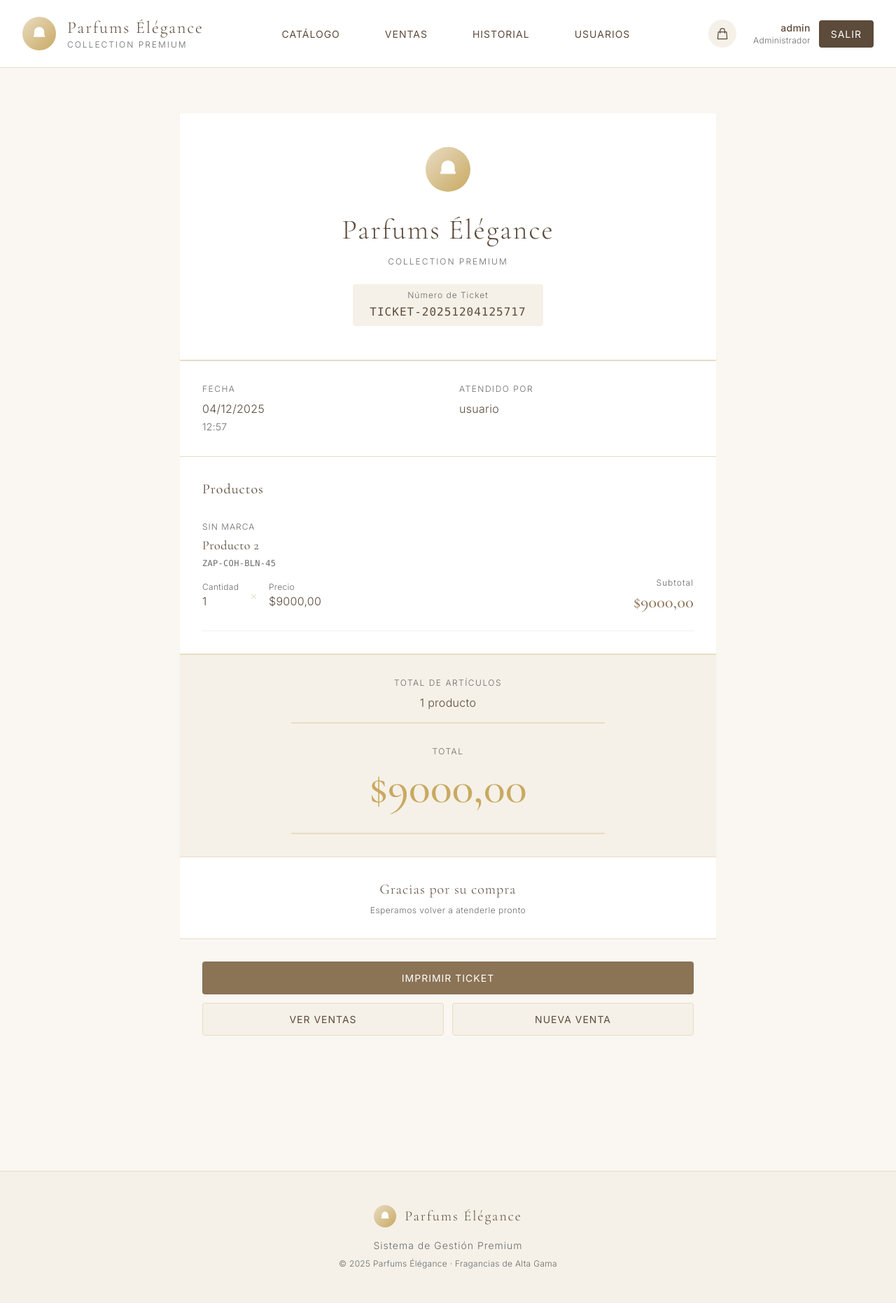
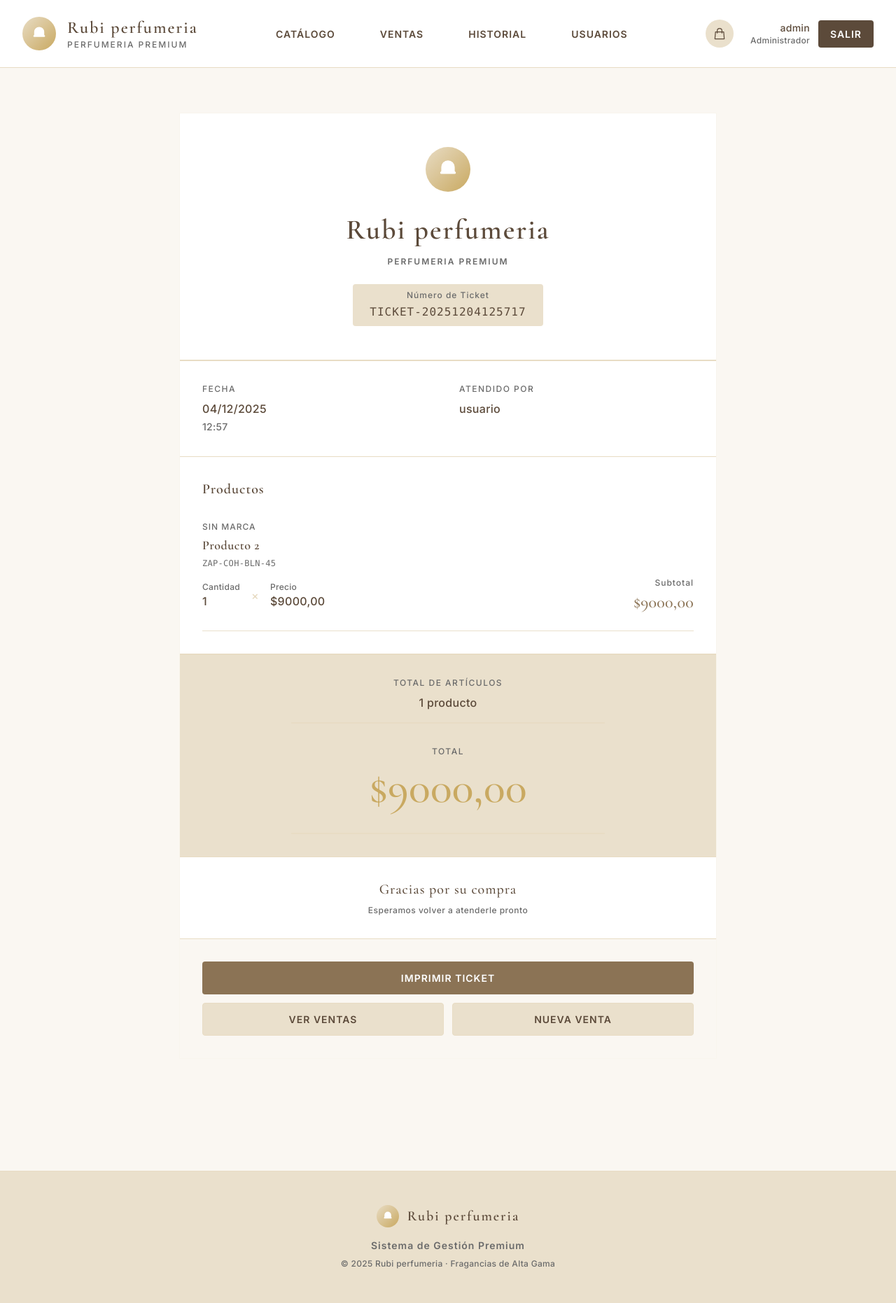
Before and after one commit to cr1st1anhernandez/DjangoCrud, a Django app: page /sales/ticket/1/ in a window 1280 px wide. Shown: the whole page at 70% size. Run offline with Django 5.2, Linux system fonts and the light colour scheme; a user stored in the database is signed in; data comes from the database, SQL or seed files in the repository; both versions use the stored data as it was after the commit; some libraries are stand-ins or nearby versions.

Commit message:
💄 Update styles to improve accessibility

```diff
--- a/products/models.py
+++ b/products/models.py
@@ -127,14 +127,13 @@ class History(models.Model):
 
 class UserProfile(models.Model):
     ROLE_CHOICES = [
-        ('USER', 'Usuario'),
         ('SELLER', 'Vendedor'),
         ('ADMIN', 'Administrador'),
     ]
 
     user = models.OneToOneField(User, on_delete=models.CASCADE, related_name='profile')
     is_admin = models.BooleanField(default=False, verbose_name="Es Administrador")
-    role = models.CharField(max_length=10, choices=ROLE_CHOICES, default='USER', verbose_name="Rol")
+    role = models.CharField(max_length=10, choices=ROLE_CHOICES, default='SELLER', verbose_name="Rol")
 
     class Meta:
         verbose_name = "Perfil de Usuario"
--- a/templates/base.html
+++ b/templates/base.html
@@ -3,17 +3,17 @@
 <head>
     <meta charset="UTF-8">
     <meta name="viewport" content="width=device-width, initial-scale=1.0">
-    <title>{% block title %}Parfums Élégance{% endblock %}</title>
+    <title>{% block title %}Rubi perfumeria{% endblock %}</title>
     <script src="https://cdn.tailwindcss.com"></script>
     <link rel="preconnect" href="https://fonts.googleapis.com">
     <link rel="preconnect" href="https://fonts.gstatic.com" crossorigin>
-    <link href="https://fonts.googleapis.com/css2?family=Cormorant+Garamond:wght@300;400;500;600;700&family=Inter:wght@300;400;500;600&display=swap" rel="stylesheet">
+    <link href="https://fonts.googleapis.com/css2?family=Cormorant+Garamond:wght@300;400;500;600;700&family=Inter:wght@400;500;600;700&display=swap" rel="stylesheet">
 
     <style>
         :root {
             --cream: #FAF7F2;
             --beige: #E8DCC4;
-            --ivory: #F5F1E8;
+            --ivory: #EAE0CC;
             --soft-brown: #8B7355;
             --dark-brown: #5C4A3A;
             --gold-accent: #C9A961;
@@ -25,13 +25,13 @@
             font-family: 'Inter', sans-serif;
             background-color: var(--cream);
             color: var(--charcoal);
-            font-weight: 300;
+            font-weight: 500;
             letter-spacing: 0.3px;
         }
 
         h1, h2, h3, h4, h5, h6 {
             font-family: 'Cormorant Garamond', serif;
-            font-weight: 400;
+            font-weight: 600;
             letter-spacing: 1px;
         }
 
@@ -41,7 +41,7 @@
 
         .editorial-title {
             font-family: 'Cormorant Garamond', serif;
-            font-weight: 300;
+            font-weight: 500;
             font-size: 2.5rem;
             letter-spacing: 2px;
             line-height: 1.2;
@@ -49,7 +49,7 @@
 
         .minimal-btn {
             font-family: 'Inter', sans-serif;
-            font-weight: 400;
+            font-weight: 600;
             font-size: 0.875rem;
             letter-spacing: 1px;
             text-transform: uppercase;
@@ -99,7 +99,7 @@
             padding: 8px 16px;
             color: var(--dark-brown);
             font-size: 0.875rem;
-            font-weight: 400;
+            font-weight: 600;
             letter-spacing: 1px;
             text-transform: uppercase;
             transition: color 0.3s ease;
@@ -170,8 +170,8 @@
                         </svg>
                     </div>
                     <div>
-                        <h1 class="serif text-2xl" style="color: var(--dark-brown); letter-spacing: 2px; font-weight: 300;">Parfums Élégance</h1>
-                        <p class="text-xs" style="color: var(--soft-gray); letter-spacing: 2px;">COLLECTION PREMIUM</p>
+                        <h1 class="serif text-2xl" style="color: var(--dark-brown); letter-spacing: 2px; font-weight: 600;">Rubi perfumeria</h1>
+                        <p class="text-xs" style="color: var(--soft-gray); letter-spacing: 2px;">PERFUMERIA PREMIUM</p>
                     </div>
                 </div>
 
@@ -279,10 +279,10 @@
                             <path d="M10 2a6 6 0 00-6 6v3.586l-.707.707A1 1 0 004 14h12a1 1 0 00.707-1.707L16 11.586V8a6 6 0 00-6-6z"/>
                         </svg>
                     </div>
-                    <h3 class="serif text-xl" style="color: var(--dark-brown); letter-spacing: 2px;">Parfums Élégance</h3>
+                    <h3 class="serif text-xl" style="color: var(--dark-brown); letter-spacing: 2px; font-weight: 600;">Rubi perfumeria</h3>
                 </div>
-                <p class="text-sm mb-2" style="color: var(--soft-gray); letter-spacing: 1px;">Sistema de Gestión Premium</p>
-                <p class="text-xs" style="color: var(--soft-gray);">© 2025 Parfums Élégance · Fragancias de Alta Gama</p>
+                <p class="text-sm mb-2" style="color: var(--soft-gray); letter-spacing: 1px; font-weight: 600;">Sistema de Gestión Premium</p>
+                <p class="text-xs" style="color: var(--soft-gray); font-weight: 500;">© 2025 Rubi perfumeria · Fragancias de Alta Gama</p>
             </div>
         </div>
     </footer>
--- a/templates/products/cart.html
+++ b/templates/products/cart.html
@@ -44,7 +44,7 @@
                 </p>
 
                 <!-- Nombre -->
-                <h3 class="serif text-2xl mb-2" style="color: var(--dark-brown); font-weight: 400; letter-spacing: 0.5px;">
+                <h3 class="serif text-2xl mb-2" style="color: var(--dark-brown); font-weight: 600; letter-spacing: 0.5px;">
                     {{ item.product.name }}
                 </h3>
 
@@ -65,7 +65,7 @@
 
                 <!-- Precio Unitario -->
                 <p class="serif text-xl" style="color: var(--gold-accent); font-weight: 500;">
-                    ${{ item.product.price }} <span class="text-sm" style="color: var(--soft-gray); font-family: 'Inter', sans-serif; font-weight: 400;">c/u</span>
+                    ${{ item.product.price }} <span class="text-sm" style="color: var(--soft-gray); font-family: 'Inter', sans-serif; font-weight: 600;">c/u</span>
                 </p>
             </div>
 
--- a/templates/products/product_list.html
+++ b/templates/products/product_list.html
@@ -185,7 +185,7 @@
             </div>
 
             <!-- Nombre del Producto -->
-            <h3 class="serif text-2xl mb-2" style="color: var(--dark-brown); font-weight: 400; letter-spacing: 0.5px; line-height: 1.3;">
+            <h3 class="serif text-2xl mb-2" style="color: var(--dark-brown); font-weight: 600; letter-spacing: 0.5px; line-height: 1.3;">
                 {{ product.name }}
             </h3>
 
--- a/templates/products/sale_ticket.html
+++ b/templates/products/sale_ticket.html
@@ -18,11 +18,11 @@
             </div>
 
             <!-- Nombre del negocio -->
-            <h1 class="serif mb-2" style="color: var(--dark-brown); font-size: 2.5rem; font-weight: 300; letter-spacing: 2px;">
-                Parfums Élégance
+            <h1 class="serif mb-2" style="color: var(--dark-brown); font-size: 2.5rem; font-weight: 600; letter-spacing: 2px;">
+                Rubi perfumeria
             </h1>
-            <p class="text-xs mb-6" style="color: var(--soft-gray); letter-spacing: 2px; text-transform: uppercase;">
-                Collection Premium
+            <p class="text-xs mb-6" style="color: var(--soft-gray); letter-spacing: 2px; text-transform: uppercase; font-weight: 600;">
+                PERFUMERIA PREMIUM
             </p>
 
             <!-- Número de ticket -->
@@ -61,7 +61,7 @@
 
         <!-- Items de la Venta -->
         <div class="p-8" style="border-bottom: 2px solid var(--beige);">
-            <h2 class="serif text-xl mb-8" style="color: var(--dark-brown); font-weight: 400; letter-spacing: 1px;">
+            <h2 class="serif text-xl mb-8" style="color: var(--dark-brown); font-weight: 600; letter-spacing: 1px;">
                 Productos
             </h2>
 
@@ -74,7 +74,7 @@
                             <p class="text-xs mb-1" style="color: var(--soft-gray); letter-spacing: 1px; text-transform: uppercase;">
                                 {{ item.product_brand }}
                             </p>
-                            <h3 class="serif text-lg" style="color: var(--dark-brown); font-weight: 400; letter-spacing: 0.5px;">
+                            <h3 class="serif text-lg" style="color: var(--dark-brown); font-weight: 600; letter-spacing: 0.5px;">
                                 {{ item.product_name }}
                             </h3>
                             <p class="text-xs font-mono mt-1" style="color: var(--soft-gray);">
```
Also changed, not shown: templates/products/history_detail.html (+5 -5 lines), templates/products/product_detail.html (+4 -4 lines), templates/products/product_form.html (+5 -5 lines), templates/products/sale_detail.html (+4 -4 lines), db.sqlite3.
